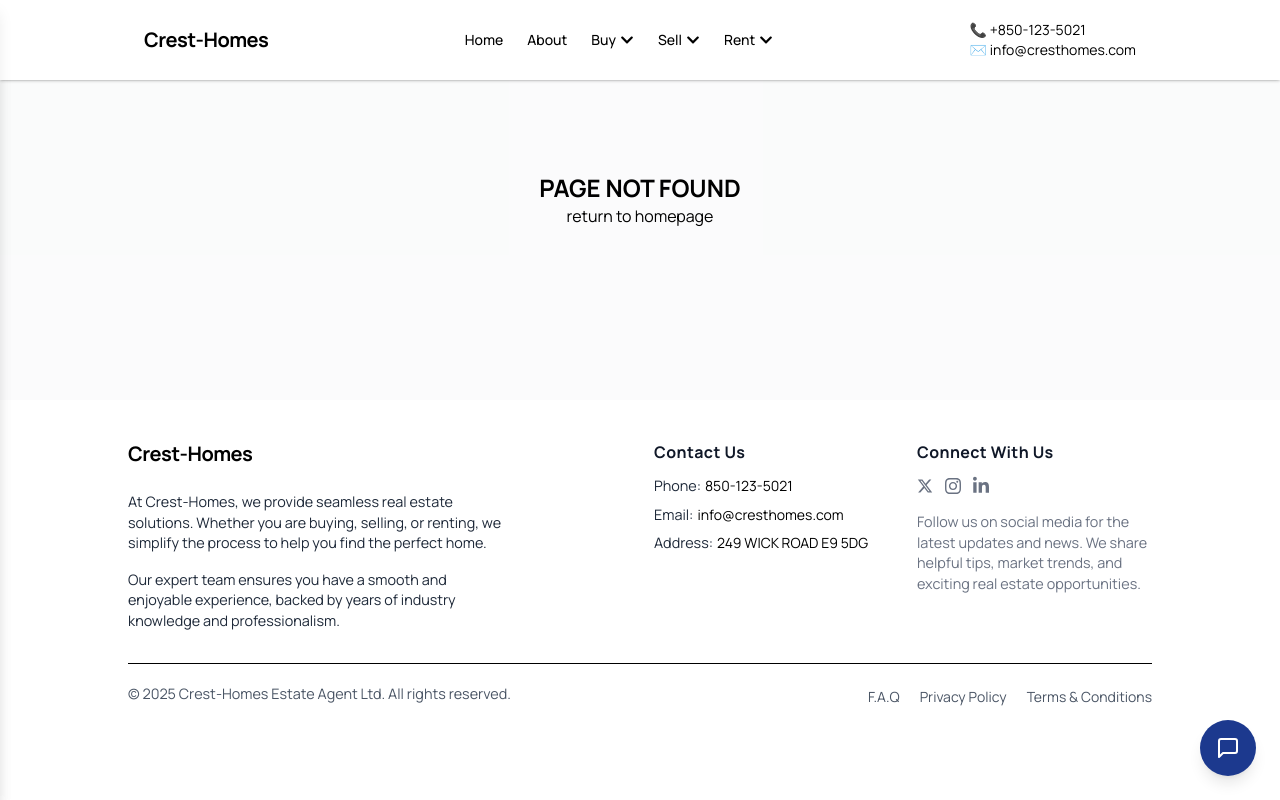
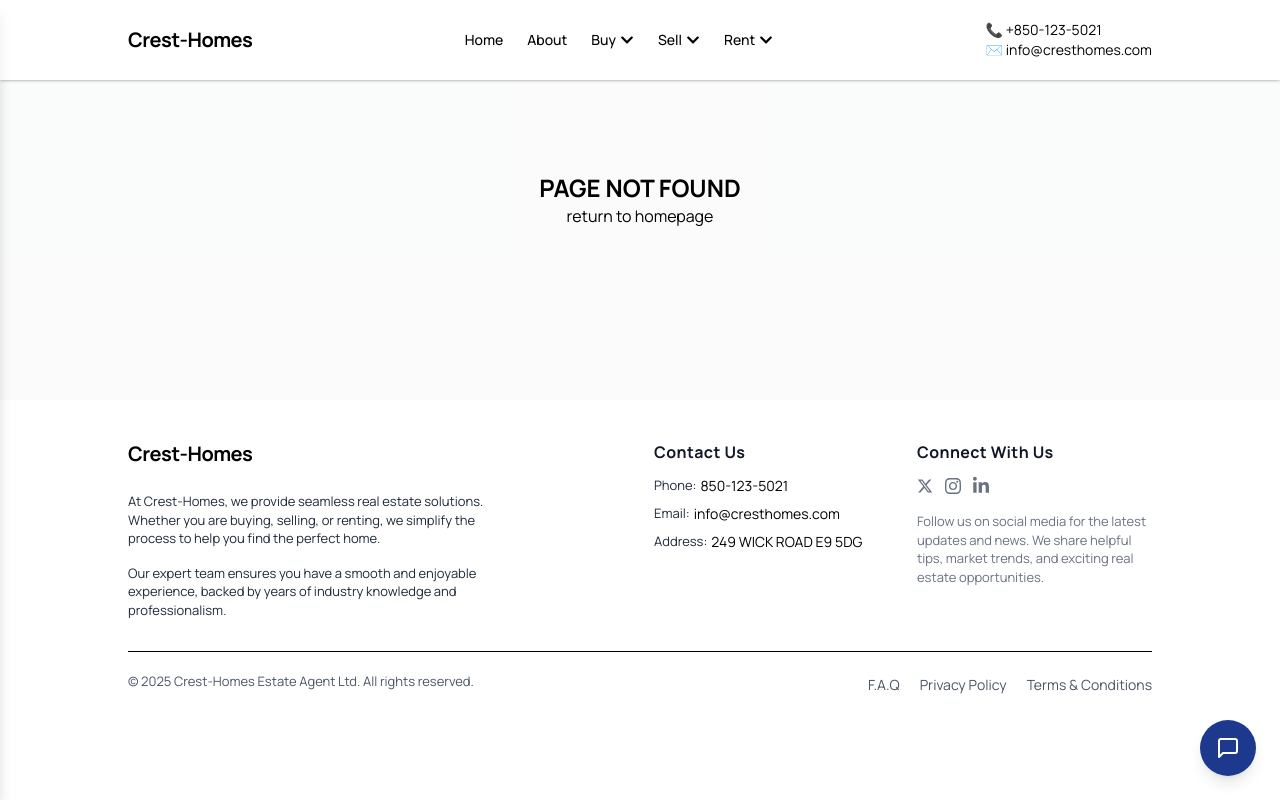
Before and after one commit to Olawoyin1/crest-on, a React (Vite) app: page /sell/agent in a window 1280 px wide. Built offline with nearby package versions, Linux system fonts and the light colour scheme.

Commit message:
Hero text reduced on smaller devices

```diff
--- a/src/App.css
+++ b/src/App.css
@@ -24,7 +24,7 @@ img{
 }
 
 p{
-    font-size: 14.4px;
+    font-size: 13px;
 }
 
 
--- a/src/components/Hero.tsx
+++ b/src/components/Hero.tsx
@@ -147,7 +147,7 @@ const Hero: React.FC = () => {
 
       {/* Hero Content */}
       <div className="relative z-20 flex flex-col items-center justify-center min-h-[100vh] px-4 text-center">
-        <h1 className="text-white text-4xl md:text-6xl max-w-4xl font-bold leading-tight">
+        <h1 className="text-white text-2xl md:text-6xl max-w-4xl font-bold leading-tight">
           Find Your Perfect Home with Crest Homes
         </h1>
         <p className="text-white text-lg md:text-2xl mt-4 max-w-2xl">
--- a/src/components/Navbar.tsx
+++ b/src/components/Navbar.tsx
@@ -75,7 +75,7 @@ const Navbar = () => {
             : "bg-white text-black shadow"
         }`}
       >
-        <div className="container mx-auto px-4 h-[80px] flex items-center justify-between">
+        <div className="container mx-auto  h-[80px] flex items-center justify-between">
           {/* Logo */}
           <Link to="/" className="text-xl font-bold tracking-tight">
             Crest-Homes
```
